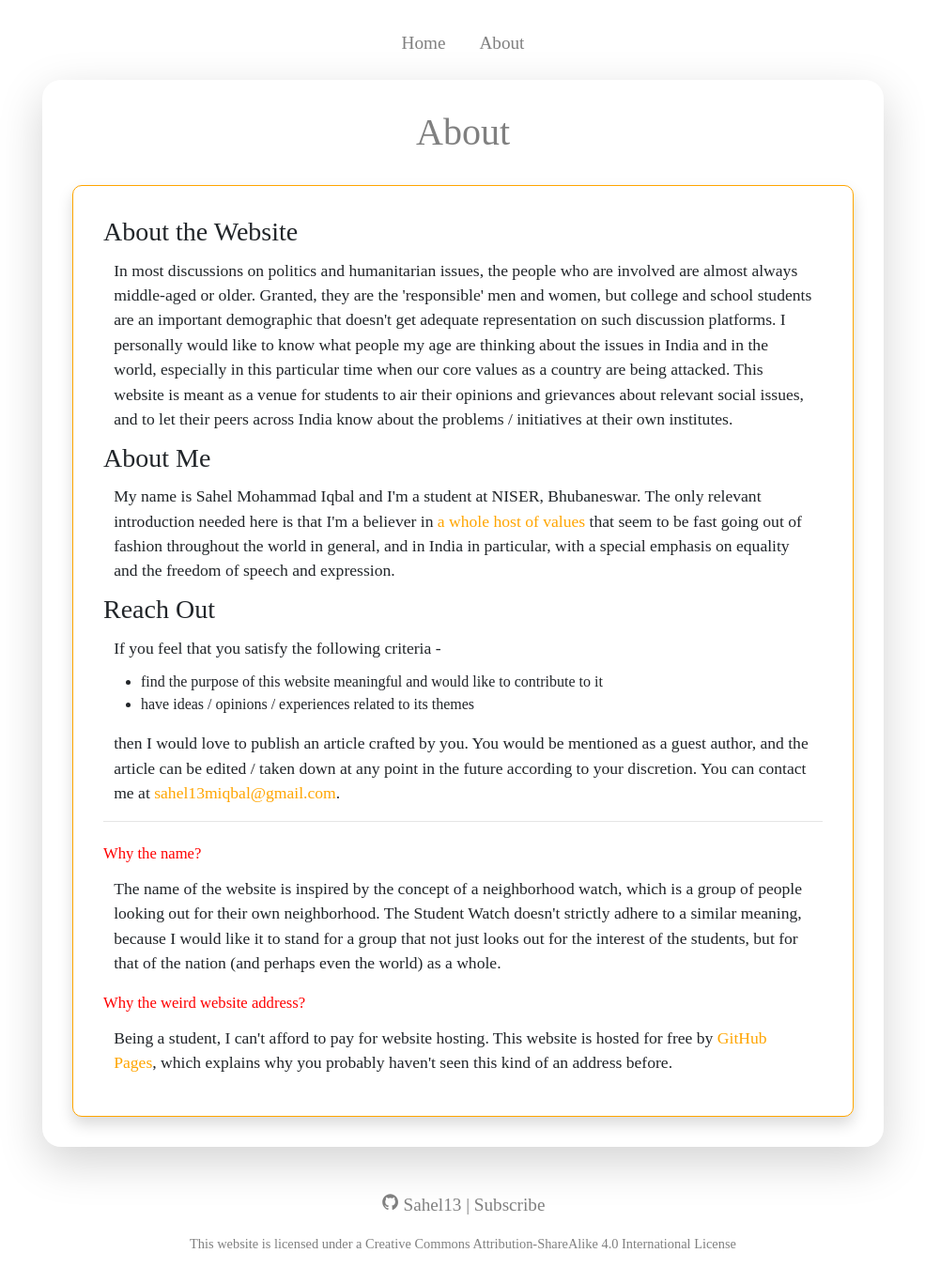
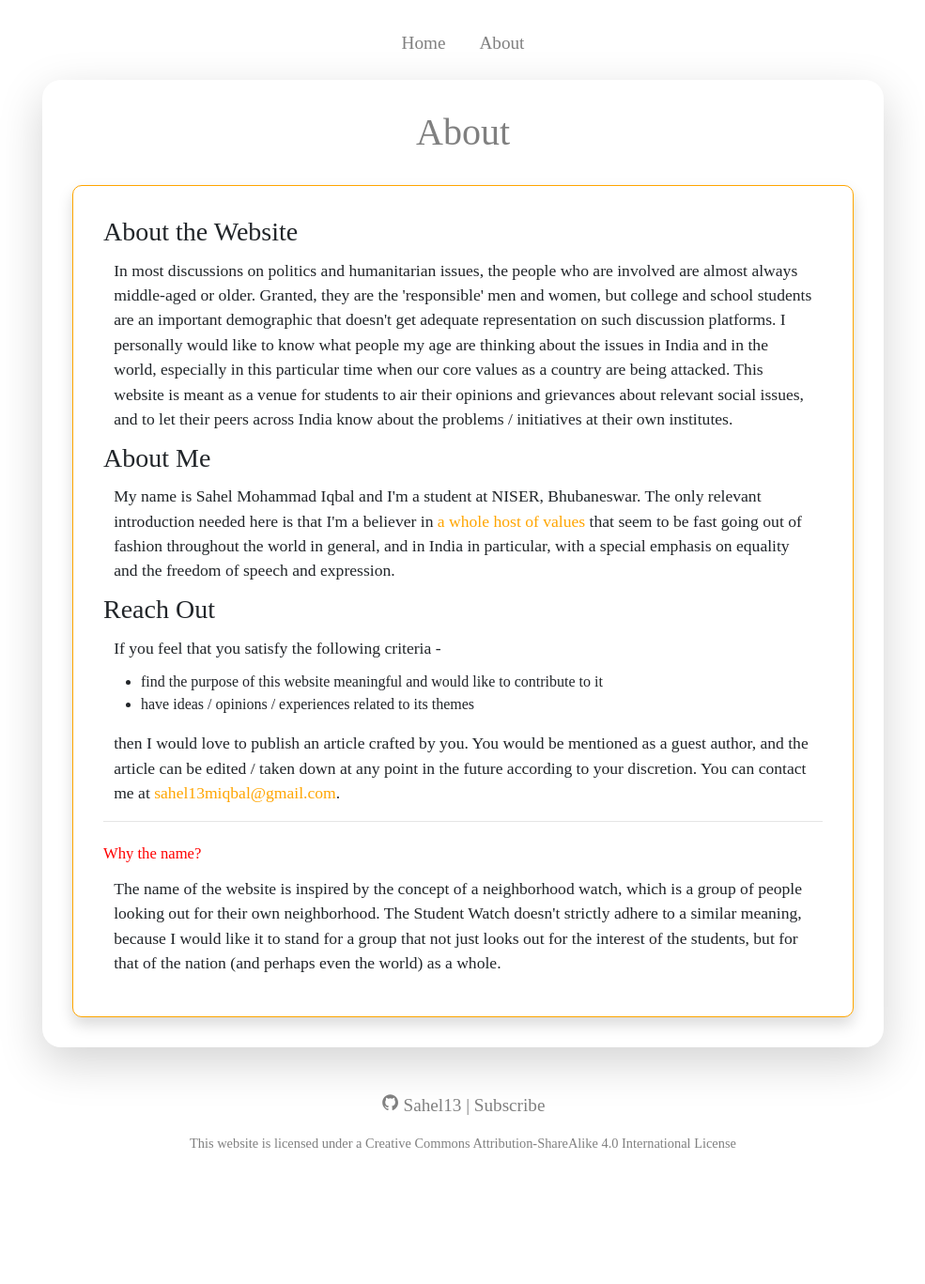
Before and after one commit to Sahel13/TheStudentWatch-Old, a Jekyll site: the page built from about.html, in a window 1280 px wide. Shown: the whole page at 94% size, without its empty margins (147-1132 px from the left). Built offline with Jekyll 4.4.1, drawn with Linux system fonts in a browser that asks for light colours; nearby versions of some CDN libraries; after the commit the page ends 1261 px from its top, so only the background shows below that.

Commit message:
About section edited

```diff
--- a/about.html
+++ b/about.html
@@ -36,8 +36,4 @@ permalink: /about/
 		<span><small>Why the name?</small></span>
 		<p>The name of the website is inspired by the concept of a neighborhood watch, which is a group of people looking out for their own neighborhood. The Student Watch doesn't strictly adhere to a similar meaning, because I would like it to stand for a group that not just looks out for the interest of the students, but for that of the nation (and perhaps even the world) as a whole.</p>
 	</section>
-	<section>
-		<span><small>Why the weird website address?</small></span>
-		<p>Being a student, I can't afford to pay for website hosting. This website is hosted for free by <a target="_blank" href="https://pages.github.com">GitHub Pages</a>, which explains why you probably haven't seen this kind of an address before.</p>
-	</section>
 </div>
--- a/subscribe.html
+++ b/subscribe.html
@@ -12,7 +12,7 @@ description: Subscribe to The Student Watch to get notified when new articles ar
 		If you like the content on the website, and would like to be notified when new articles are posted, you can subscribe <a href="/feed.xml">via RSS</a> or by email by submitting the form below:
 	</p>
 
-	<form target="_blank" method="post" action="https://script.google.com/macros/s/AKfycbyzZR82qQItf8E7t9hP_XHlUVHTQIgfO7SH-4hj1aCdXIwis-M/exec">
+	<form method="post" action="https://script.google.com/macros/s/AKfycbyzZR82qQItf8E7t9hP_XHlUVHTQIgfO7SH-4hj1aCdXIwis-M/exec">
 		<input class="shadow" type="email" name="email" placeholder="Email">
 		<input class="shadow" type="submit" value="Submit">
 	</form>
```
